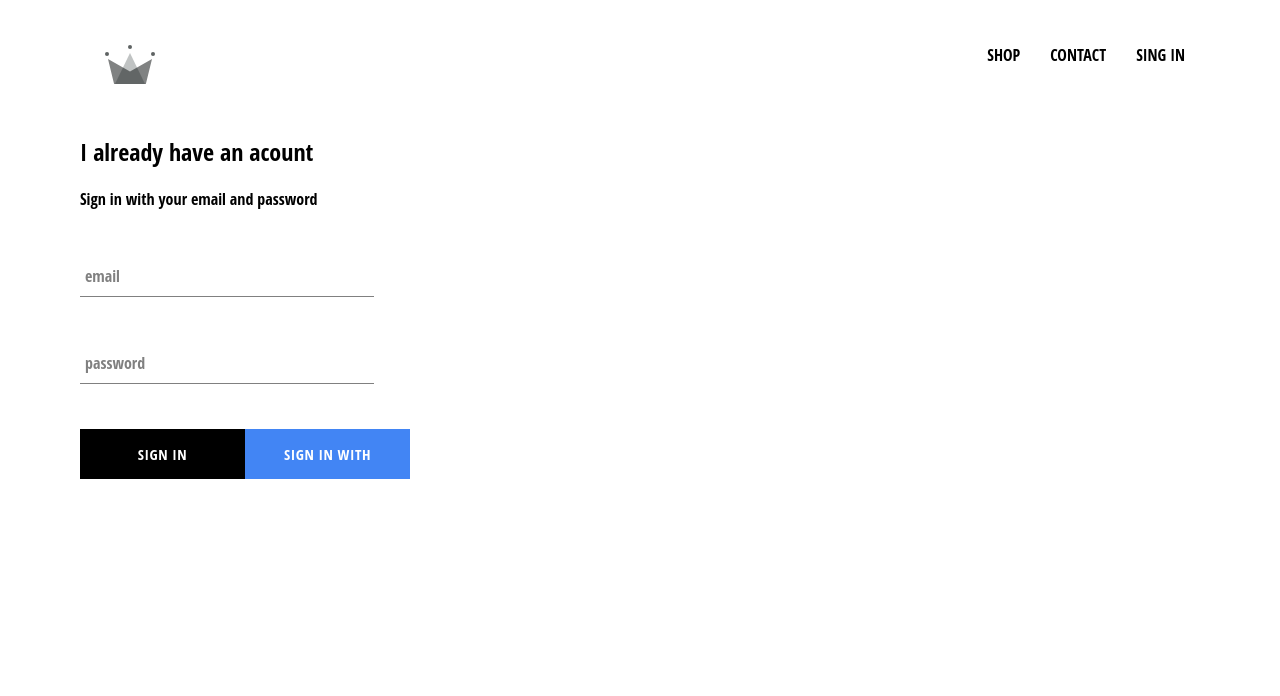
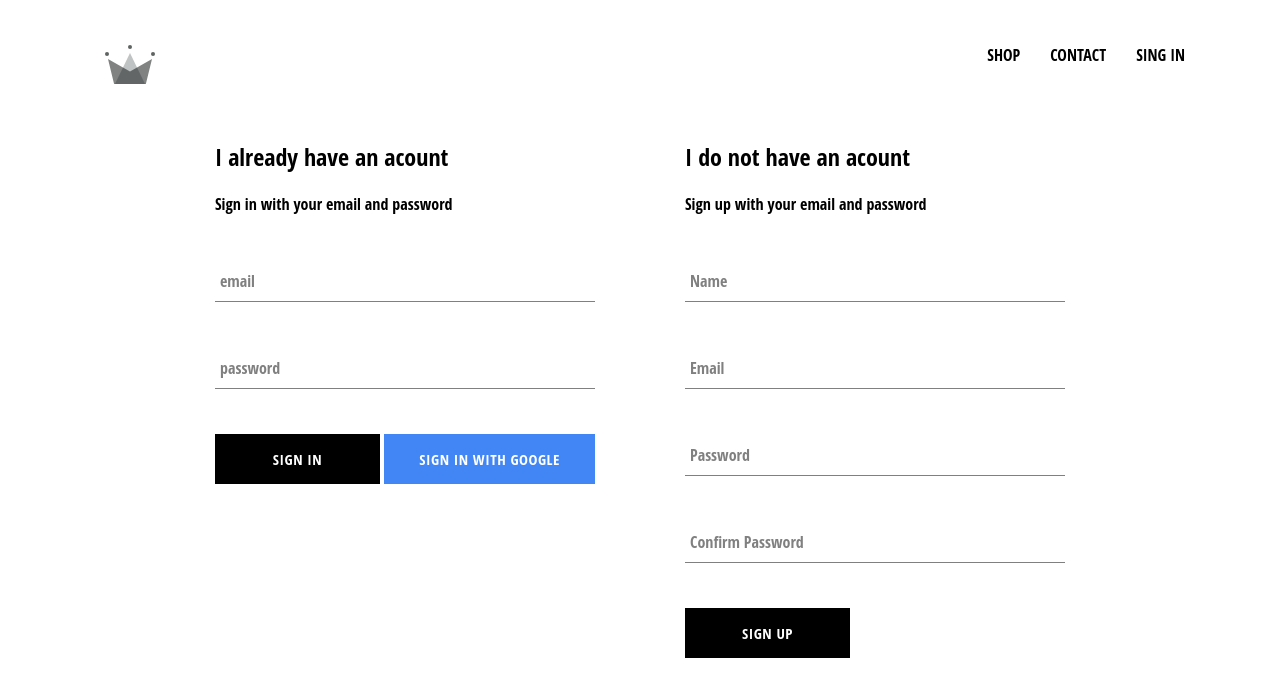
Before and after one commit to garpRojas/crwn-clothing, a React (Create React App) app: page /signin in a window 1280 px wide. Shown: the top 696 px of the page. Built offline with nearby package versions, Linux system fonts and the light colour scheme; no server answers; a web font is replaced by a local one.

Commit message:
Adding Sign up components and Sign in with eamil and pass

```diff
--- a/src/App.js
+++ b/src/App.js
@@ -7,10 +7,10 @@
 import ShopPage from './pages/shop/shop.component';
 import Header from './components/header/header.component';
 import SignInSignUpPage from './pages/sign-in-sign-up/sign-in-sign-up.component';
-import { auth } from './firebase/firebase.utils'
+import { auth, createUserprofileDocument } from './firebase/firebase.utils'
 
 class App extends React.Component {
-  constructor(){
+  constructor() {
     super();
 
     this.state = {
@@ -20,11 +20,23 @@
 
   unsubscribeFromAuth = null;
 
-  componentDidMount(){
-    this.unsubscribeFromAuth = auth.onAuthStateChanged(user => {
-      this.setState({ currentUser: user });
+  componentDidMount() {
+    this.unsubscribeFromAuth = auth.onAuthStateChanged(async userAuth => {
 
-      console.log(user);
+      if(userAuth){
+        const userRef = await createUserprofileDocument(userAuth);
+
+        userRef.onSnapshot(snapShot => {
+          this.setState({
+            currentUser: {
+              id: snapShot.id,
+              ...snapShot.data()
+            }
+          });
+        });
+      }
+
+      this.setState({ currentUser: userAuth});
     });
   }
 
@@ -35,7 +47,7 @@
   render(){
     return (
       <div>
-        <Header currentUser = {this.state.currentUser}/>
+        <Header currentUser={this.state.currentUser}/>
         <Switch>
           <Route exact path="/" component={HomePage} />
           <Route exact path="/shop" component={ShopPage} />
--- a/src/components/sign-in/sign-in.component.jsx
+++ b/src/components/sign-in/sign-in.component.jsx
@@ -3,7 +3,7 @@
 import FormInput from "../form-input/form-input.component";
 import CustomButton from "../custom-button/custom-button.component";
 
-import {signInWithGoogle} from "../../firebase/firebase.utils";
+import { auth, signInWithGoogle} from "../../firebase/firebase.utils";
 
 import './sign-in.styles.scss';
 
@@ -18,10 +18,22 @@
         }
     }
 
-    handleSubmit = event => {
+    handleSubmit = async event => {
         event.preventDefault();
 
-        this.setState({ email:'', password:'' })
+        const { email, password } = this.state;
+
+        try{
+
+            await auth.signInWithEmailAndPassword(email, password);
+
+            this.setState({ email:'', password:'' })
+
+        }catch(error){
+            console.log(error);
+        }
+
+
     }
 
     handleChange = event => {
--- a/src/components/sign-in/sign-in.styles.scss
+++ b/src/components/sign-in/sign-in.styles.scss
@@ -1,5 +1,5 @@
 .sign-in{
-    width: 23vw;
+    width: 380px;
     display: flex;
     flex-direction: column;
 
--- /dev/null
+++ b/src/components/sign-up/sign-up.component.jsx
@@ -0,0 +1,79 @@
+import React from "react";
+
+import FormInput from "../form-input/form-input.component";
+import CustomButton from "../custom-button/custom-button.component";
+
+import { createUserprofileDocument, auth } from "../../firebase/firebase.utils";
+
+import './sign-up.styles.scss';
+
+
+class SignUp extends React.Component{
+    constructor(){
+        super();
+
+        this.state = {
+            displayName: '',
+            email: '',
+            password: '',
+            confirmPassword: ''
+        }
+    }
+
+    handleSubmit = async event => {
+        event.preventDefault();
+
+        const {displayName, email, password, confirmPassword} = this.state;
+
+        if(password !== confirmPassword){
+            alert("password don't match");
+            return;
+        }
+
+        try{
+            const { user } = await auth.createUserWithEmailAndPassword(email, password);
+
+            await createUserprofileDocument(user, { displayName });
+
+            this.setState({
+                displayName: '',
+            email: '',
+            password: '',
+            confirmPassword: ''
+            });
+        } catch(error){
+            console.log(error);
+        }
+    };
+
+    handleChange = event => {
+        const {value, name} = event.target;
+
+        this.setState({ [name]: value});
+    };
+
+    render(){
+        const {displayName, email, password, confirmPassword} = this.state;
+        return(
+            <div className='sign-up'>
+                <h2>I do not have an acount</h2>
+                <span>Sign up with your email and password</span>
+
+                <form onSubmit={this.handleSubmit}>
+                    <FormInput type="text" name="displayName" label="Name" value={displayName} handleChange={this.handleChange} required />
+                    <FormInput type="email" name="email" label="Email" value={email} handleChange={this.handleChange} required />
+                    <FormInput type="password" name="password" label="Password" value={password} handleChange={this.handleChange} required />
+                    <FormInput type="password" name="confirmPassword" label="Confirm Password" value={confirmPassword} handleChange={this.handleChange} required />
+
+
+                    <div className="buttons">
+                        <CustomButton type="submit" value="Submit Form"> Sign up </CustomButton>
+                    </div>
+
+                </form>
+            </div>
+        )
+    }
+}
+
+export default SignUp;
--- /dev/null
+++ b/src/components/sign-up/sign-up.styles.scss
@@ -0,0 +1,9 @@
+.sign-up {
+  display: flex;
+  flex-direction: column;
+  width: 380px;
+
+  .title {
+    margin: 10px 0;
+  }
+}
--- a/src/firebase/firebase.utils.js
+++ b/src/firebase/firebase.utils.js
@@ -13,6 +13,32 @@
     measurementId: "G-B6E0ST63XC"
   };
 
+  export const createUserprofileDocument = async (userAuth, addtionalData) => {
+    if (!userAuth) return
+
+    const userRef = firestore.doc(`users/${userAuth.uid}`);
+
+    const snapShot = await userRef.get();
+
+    if(!snapShot.exists){
+      const { displayName, email} = userAuth;
+      const createdAt = new Date();
+
+      try{
+        await userRef.set({
+          displayName,
+          email,
+          createdAt,
+          ...addtionalData
+        })
+      }catch (error){
+        console.log('error creating user', error.message);
+      }
+    }
+
+    return userRef;
+  };
+
   firebase.initializeApp(config);
 
   export const auth = firebase.auth();
--- a/src/pages/sign-in-sign-up/sign-in-sign-up.component.jsx
+++ b/src/pages/sign-in-sign-up/sign-in-sign-up.component.jsx
@@ -1,12 +1,15 @@
 import React from "react";
 
 import SignIn from "../../components/sign-in/sign-in.component";
+
+import SignUp from "../../components/sign-up/sign-up.component";
 
 import './sign-in-sign-up.styles.scss';
 
 const SignInSignUpPage = () =>(
     <div className="sign-in-sign-up">
         <SignIn/>
+        <SignUp/>
     </div>
 );
 
--- a/src/pages/sign-in-sign-up/sign-in-sign-up.styles.scss
+++ b/src/pages/sign-in-sign-up/sign-in-sign-up.styles.scss
@@ -0,0 +1,6 @@
+.sign-in-sign-up {
+  width: 850px;
+  display: flex;
+  justify-content: space-between;
+  margin: 30px auto;
+}
```
Also changed, not shown: src/pages/sign-in-sign-up/sign-in-sisgn-up.styles.scss (added).
